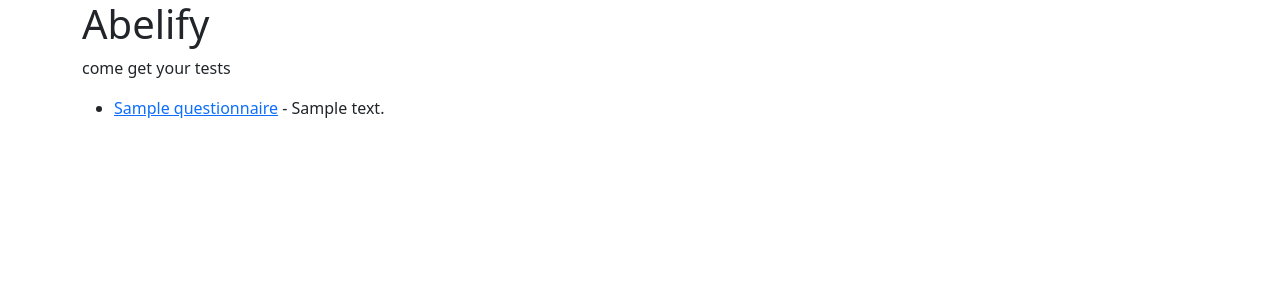
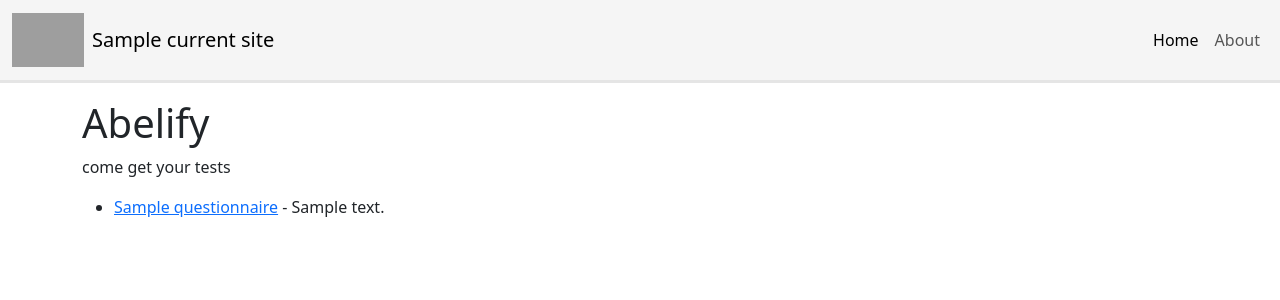
Before and after one commit to GeneralAntilles/maia, a Django app: template maia_v2/templates/maia_v2/index.html in a window 1280 px wide. Shown: the top 300 px of the page. Run offline with Django 3.2, Linux system fonts and the light colour scheme; the template is opened without the code that fills it: most values are stand-ins (such as "Sample title", 1, 10 or a date in 2020); grey boxes are pictures that could not be loaded.

Commit message:
Add navbar

```diff
--- a/maia_v2/static/maia_v2.css
+++ b/maia_v2/static/maia_v2.css
@@ -1,3 +1,21 @@
+/* Navbar */
+.navbar {
+    background-color: #f5f5f5;
+    border-bottom: 3px solid #e5e5e5;
+    margin: 0 0 1rem 0;
+}
+.logo {
+    height: 54px;
+    margin: 0 0.5rem 0 0;
+    vertical-align: middle;
+}
+.navbar-brand span {
+    vertical-align: middle;
+}
+.navbar ul {
+    margin-left: auto;
+}
+
 .form-group {
     flex-direction: row;
     margin: 0 0 0.2rem 0;
--- a/maia_v2/templates/maia_v2/base.html
+++ b/maia_v2/templates/maia_v2/base.html
@@ -14,6 +14,24 @@
         {% block js %}{% endblock %}
     </head>
     <body>
+        <nav class="navbar navbar-expand-sm">
+            <div class="container-fluid">
+                <a class="navbar-brand" href="{% url 'index' %}"><img class="logo" src="{% static 'media/abelify-logo-128.png' %}" alt=""><span>{{ current_site.name }}</span></a>
+                <button class="navbar-toggler" type="button" data-bs-toggle="collapse" data-bs-target="#navbarNav" aria-controls="navbarNav" aria-expanded="false" aria-label="Toggle navigation">
+                    <span class="navbar-toggler-icon"></span>
+                </button>
+                <div class="collapse navbar-collapse" id="navbarNav">
+                    <ul class="navbar-nav">
+                        <li class="nav-item">
+                            <a class="nav-link active" aria-current="page" href="{% url 'index' %}">Home</a>
+                        </li>
+                        <li class="nav-item">
+                            <a class="nav-link" href="{% url 'about' %}">About</a>
+                        </li>
+                    </ul>
+                </div>
+            </div>
+        </nav>
         {% block content %}(no content){% endblock %}
     </body>
 </html>
```
